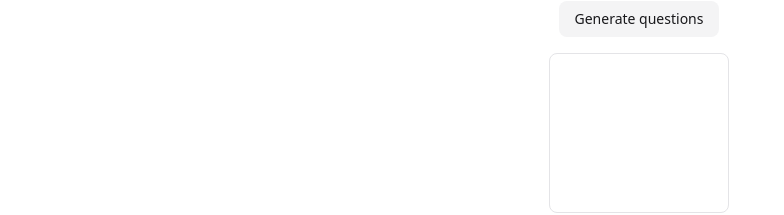
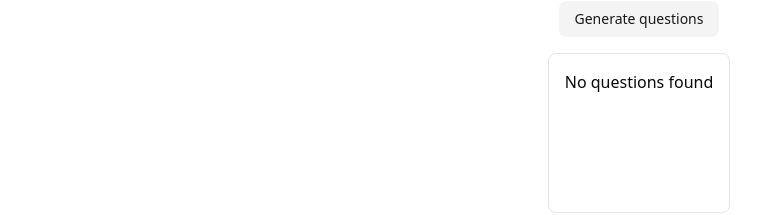
Before and after one commit to NickyHariniaina/shirugame-trivia-dev, a Next.js app: page /room/create in a window 1280 px wide. Shown: the part 348-563 px from the top of the page, without its empty margins (1-785 px from the left). Built offline with nearby package versions, Linux system fonts and the light colour scheme; a web font is replaced by a local one.

Commit message:
feat: add fallback for empty questions

```diff
--- a/src/components/ui/QA/QuestionDisplayer.tsx
+++ b/src/components/ui/QA/QuestionDisplayer.tsx
@@ -18,7 +18,7 @@ export const QuestionDisplayer = (props: QuestionDisplayerProps) => {
         <div className="flex h-full w-full items-center justify-center">
           <Spinner />
         </div>
-  ) : (
+      ) : questions.length === 0 ? <p>No questions found</p> : (
         <div className="flex flex-col items-center gap-3">
           {questions.map((question, index) => (
             <div key={index} className="flex flex-col gap-2 w-full">
```
Lines whose indentation alone changed are shown as unchanged.
